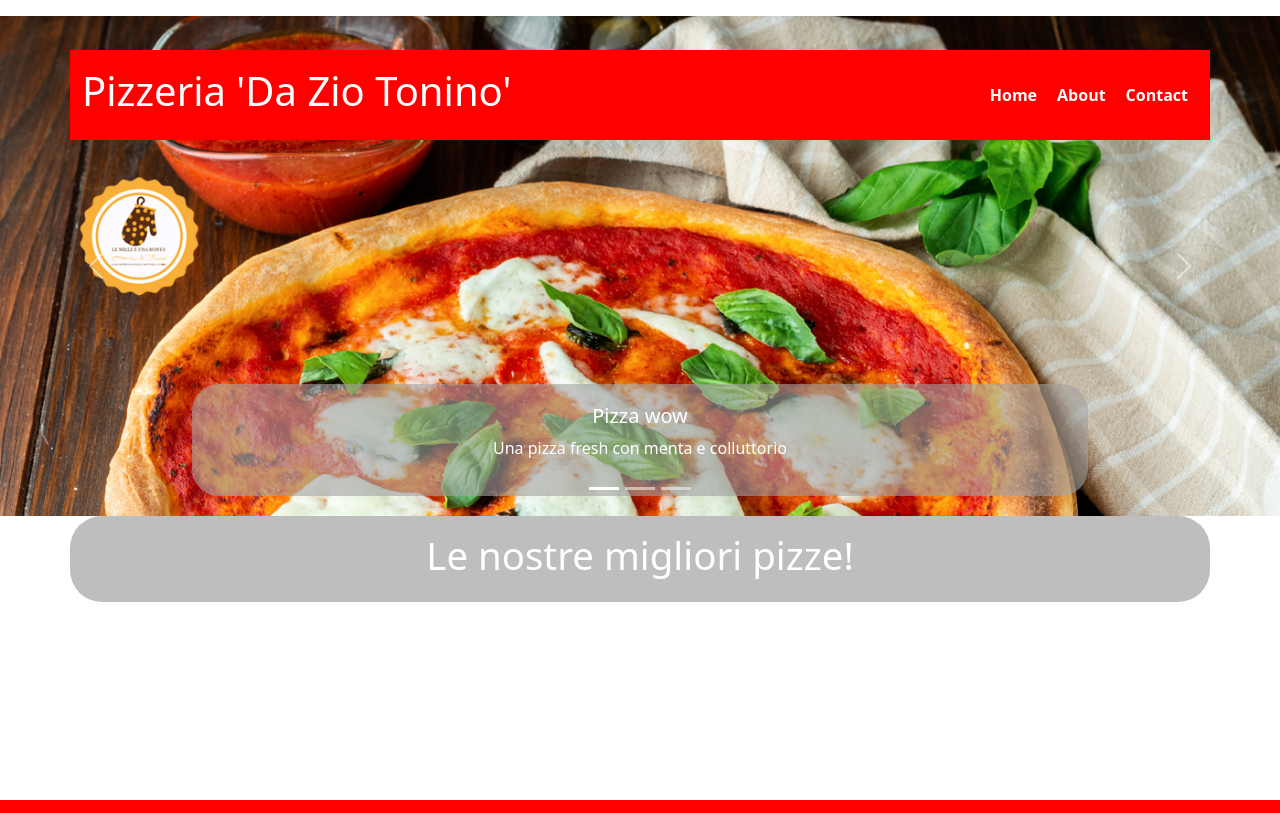
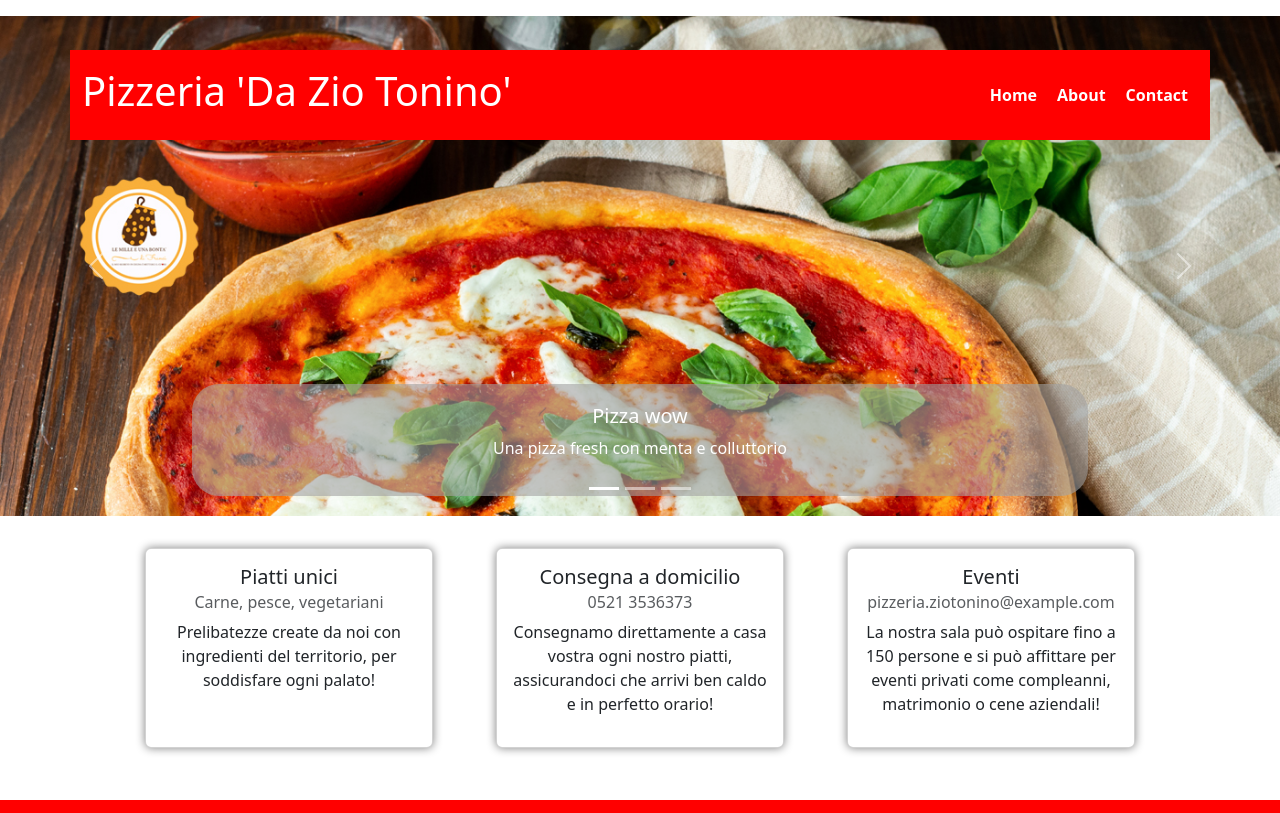
Before and after one commit to VeronicaFontana/Prova-Handlebars, a website: page index.html in a window 1280 px wide. Shown: the top 813 px of the page. Drawn offline with nearby package versions, Linux system fonts and the light colour scheme.

Commit message:
[add] Info cards in Hompage

```diff
--- a/pages/home.html
+++ b/pages/home.html
@@ -3,10 +3,6 @@
 <head>
     <meta charset="UTF-8">
     <meta name="viewport" content="width=device-width, initial-scale=1.0">
-
-    <script src="https://cdnjs.cloudflare.com/ajax/libs/handlebars.js/4.7.8/handlebars.min.js"></script>
-    <script src="https://ajax.googleapis.com/ajax/libs/jquery/3.5.1/jquery.min.js"></script>
-    <script src="../js/pizze.js"></script>
 
     <title>Home</title>
 </head>
@@ -53,29 +49,33 @@
         </div>
     </section>
 
-    <section class="container py-3 content-section">
-        <div class="text-center fs-2">
-            <h1 class="text-white section-title">Le nostre migliori pizze!</h1>
+    <section id="home-content-section" class="container my-3 py-3 d-flex justify-content-evenly">
+        <div>
+            <div class="card" style="width: 18rem;">
+                <div class="card-body">
+                    <h5 class="card-title">Piatti unici</h5>
+                    <h6 class="card-subtitle mb-2 text-body-secondary">Carne, pesce, vegetariani</h6>
+                    <p class="card-text">Prelibatezze create da noi con ingredienti del territorio, per soddisfare ogni palato!</p>
+                </div>
+            </div>
         </div>
-        <div class="row" id="card-row">
-
-            <script id="pizza-card" type="text/x-handlebars-template">
-                {{#each}}
-                <div class="col-4">
-                    <div class="card" style="width: 18rem;">
-                        <img src="../img/{{immagine}}" class="card-img-top" alt="{{nome}}">
-                        <div class="card-body">
-                            <h5 class="card-title">{{nome}}</h5>
-                            <p class="card-text">Ingredienti: {{ingredienti}}</p>
-                        </div>
-                        <ul class="list-group list-group-flush">
-                            <li class="list-group-item">Prezzo: {{prezzo}}&euro;</li>
-                        </ul>
-                    </div>
+        <div>
+            <div class="card" style="width: 18rem;">
+                <div class="card-body">
+                    <h5 class="card-title">Consegna a domicilio</h5>
+                    <h6 class="card-subtitle mb-2 text-body-secondary">0521 3536373</h6>
+                    <p class="card-text">Consegnamo direttamente a casa vostra ogni nostro piatti, assicurandoci che arrivi ben caldo e in perfetto orario!</p>
                 </div>
-                {{/each}}
-            </script>
-
+            </div>
+        </div>
+        <div>
+            <div class="card" style="width: 18rem;">
+                <div class="card-body">
+                    <h5 class="card-title">Eventi</h5>
+                    <h6 class="card-subtitle mb-2 text-body-secondary">pizzeria.ziotonino@example.com</h6>
+                    <p class="card-text">La nostra sala può ospitare fino a 150 persone e si può affittare per eventi privati come compleanni, matrimonio o cene aziendali!</p>
+                </div>
+            </div>
         </div>
     </section>
 
--- a/scss/partials/_content.scss
+++ b/scss/partials/_content.scss
@@ -15,12 +15,11 @@
 }
 
 
+#home-content-section{
+    text-align: center;
 
-.content-section{
-    background-color: rgba(143, 142, 142, 0.575);
-    border-radius: 2rem;
-
-    .section-title{
-        font-size: 2.4rem;
+    .card{
+        min-height: 200px;
+        box-shadow: 0 0 10px grey;
     }
 }
```
Also changed, not shown: css/main.css, 1 other file.
